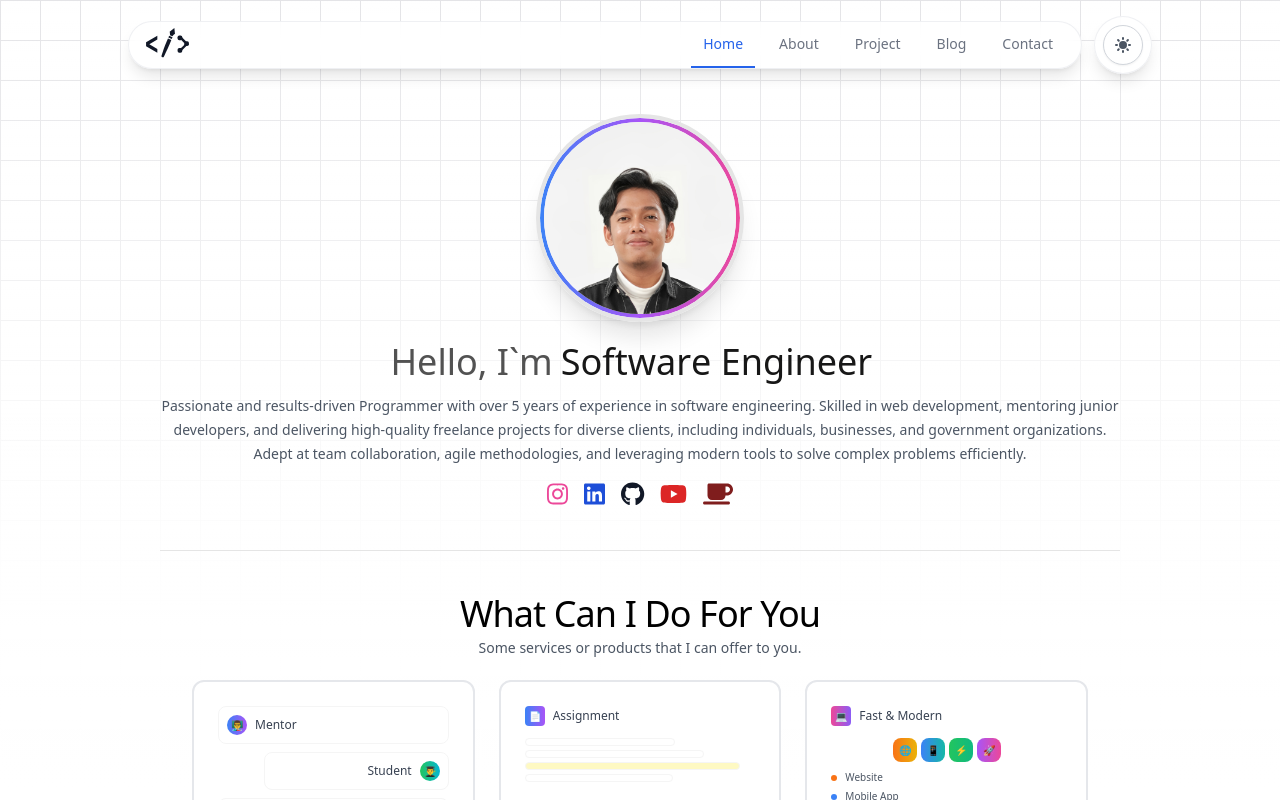
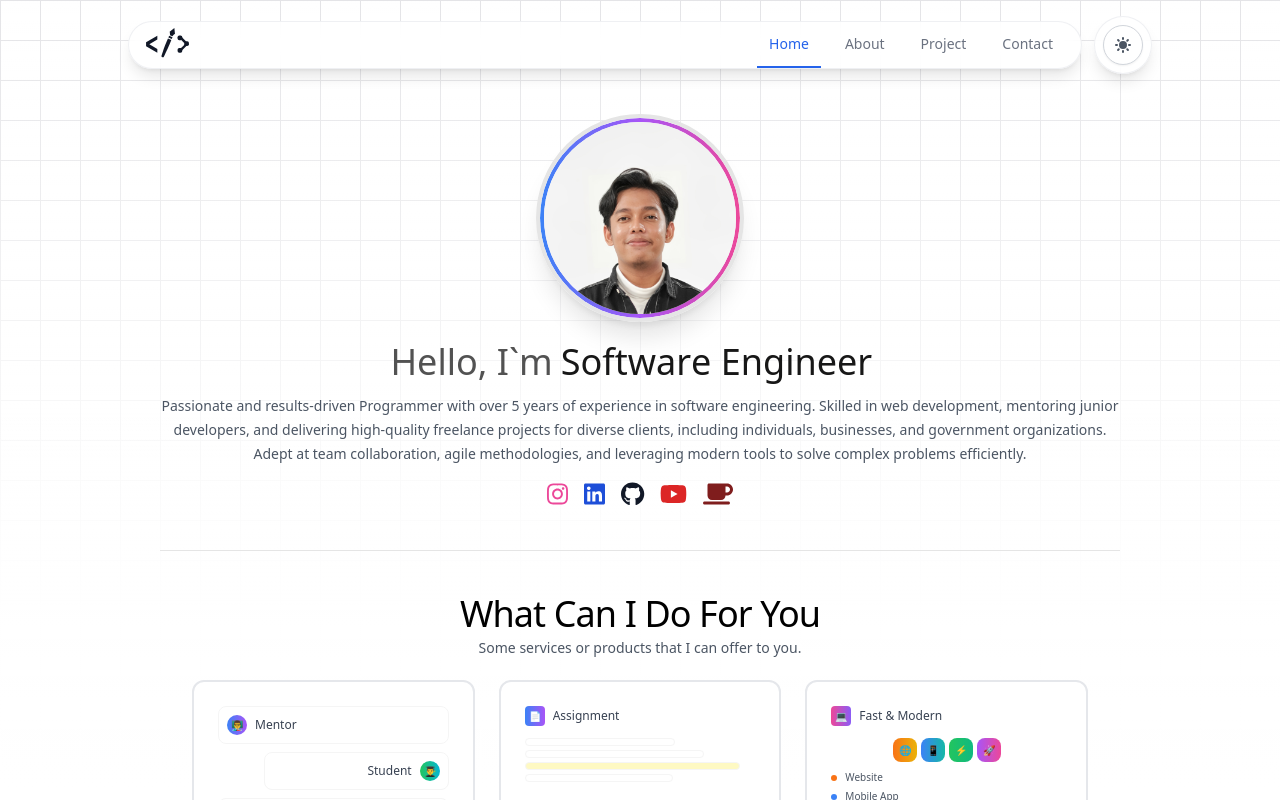
Before and after one commit to aidilbaihaqi/ngobarengaidil, a Next.js app: page / in a window 1280 px wide. Shown: the top 800 px of the page. Built offline with nearby package versions, Linux system fonts and the light colour scheme.

Commit message:
update navbar

```diff
--- a/app/components/Partials/Navbar.tsx
+++ b/app/components/Partials/Navbar.tsx
@@ -9,7 +9,6 @@ const navLinks = [
   {name: 'Home', href: '/'},
   {name: 'About', href: '/about'},
   {name: 'Project', href: '/projects'},
-  {name: 'Blog', href: '/blogs'},
   {name: 'Contact', href: '/contact'}
 ];
 
```
